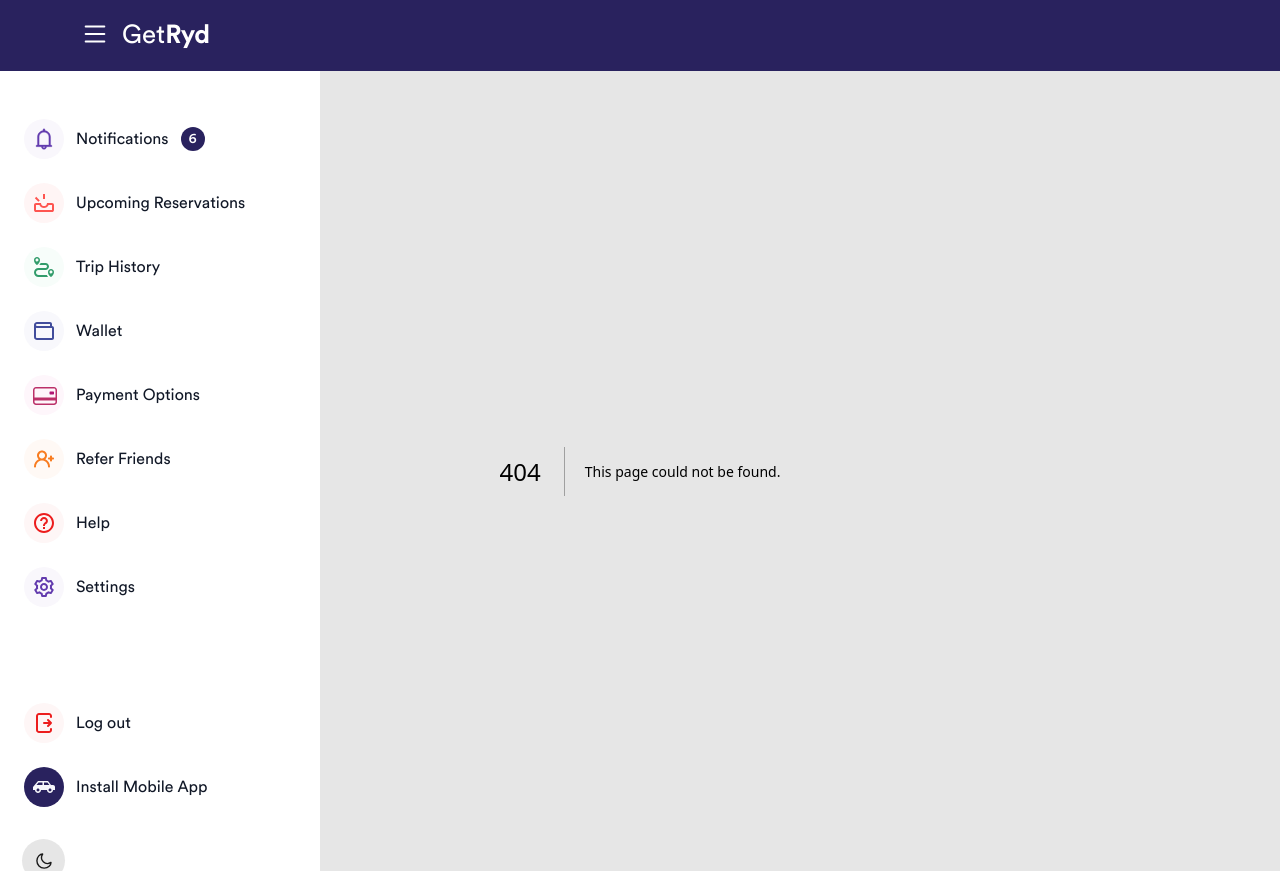
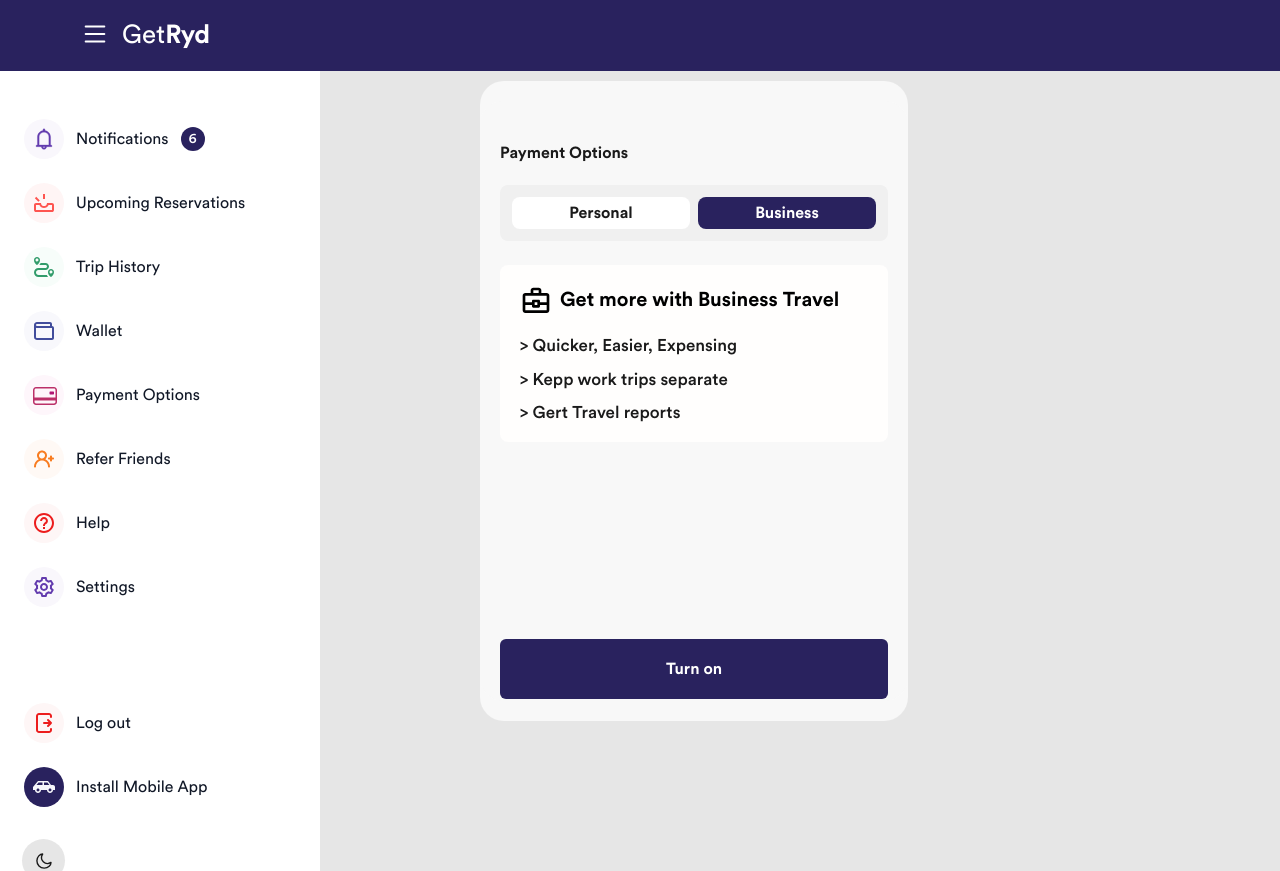
Before and after one commit to shohan-ch/ride-sharing-platform, a Next.js app: page /request_ride/choose_payment_option in a window 1280 px wide. Before the commit this address had no page. Built offline with nearby package versions, Linux system fonts and the light colour scheme.

Commit message:
choose payment option initially done

```diff
--- /dev/null
+++ b/src/components/RequestRide/PayementBusinessOption/PayementBusinessOptionView.jsx
@@ -0,0 +1,71 @@
+import PaymentButton from "@/components/Utils/Button/PaymentButton";
+import IconSvg from "@/icons/IconSvg";
+import Router from "next/router";
+
+const PayementBusinessOptionView = () => {
+  return (
+    <>
+      <section className="sec items-center justify-center md:block md:h-full md:w-full lg:flex lg:justify-start lg:pl-[480px] lg:pt-[10px] 2xs:block 2xs:h-full 2xs:w-full">
+        <div className="wrapper relative h-full bg-gray-1 py-5 dark:bg-dark-2 sm:dark:border-0 lg:w-[428px] lg:rounded-3xl lg:dark:border  2xl:min-h-[85vh] 3xl:min-h-[88vh]  2xs:w-auto 2xs:pb-10 2xs:dark:border-0">
+          <div className="h-full overflow-y-auto  overflow-x-hidden border-0 bg-gray-1 dark:bg-dark-2 sm:pt-0 sm:text-left lg:h-[460px] lg:rounded-3xl lg:pt-0 xl:h-[600px] 2xl:h-[500px] 3xl:h-[750px] 2xs:px-0 2xs:pt-0 2xs:text-left">
+            <div className="px-5 pt-2 pb-[25px] dark:bg-dark-2 md:pb-10">
+              <div className="mb-5">
+                <h2 className="mt-8 font-extrabold text-black dark:text-gray-2 2xl:text-22 3xl:text-[24px] 2xs:text-[18px]">
+                  Payment Options
+                </h2>
+              </div>
+              <div>
+                <div className="mb-6 flex items-center justify-between gap-2 rounded-lg bg-[#F0F0F0] p-3 dark:bg-dark-2">
+                  <PaymentButton
+                    handleClick={() =>
+                      Router.push("/request_ride/payment_personal")
+                    }
+                  >
+                    Personal
+                  </PaymentButton>
+
+                  <PaymentButton
+                    active={true}
+                    handleClick={() =>
+                      Router.push("/request_ride/payment_business")
+                    }
+                  >
+                    Business
+                  </PaymentButton>
+                </div>
+                <div className="mb-16 rounded-lg bg-bg-color p-5 pb-4 dark:bg-dark-2">
+                  <div className="center mb-4 flex gap-2">
+                    <IconSvg name={"requestRideBag"} />
+
+                    <h2 className="font-bold dark:text-white md:text-[16px] lg:text-[20px] 2xs:text-[14px]">
+                      Get more with Business Travel
+                    </h2>
+                  </div>
+                  <div className="">
+                    <p className="mb-2 text-[17px] font-medium text-black dark:text-white 2xs:text-[14px]">
+                      &gt; Quicker, Easier, Expensing
+                    </p>
+                    <p className="mb-2 text-[17px] font-medium text-black dark:text-white 2xs:text-[14px]">
+                      &gt; Kepp work trips separate
+                    </p>
+                    <p className="text-[17px] font-medium text-black dark:text-white 2xs:text-[14px]">
+                      &gt; Gert Travel reports
+                    </p>
+                  </div>
+                </div>
+                <button
+                  onclick="location.href=''"
+                  className="rounded-5 shadow-one dark:shadow-dark absolute left-0 right-0 mx-5 flex items-center justify-center rounded-md border-2 border-transparent bg-primary-500 py-4 text-base font-semibold text-white hover:bg-primary-hover hover:text-white focus:border-blue-500 focus:ring-blue-500 disabled:cursor-default disabled:opacity-70 dark:bg-primary dark:hover:bg-primary-500 md:bottom-0 lg:absolute lg:bottom-[22px] 2xs:fixed 2xs:bottom-[8px] 2xs:left-0 2xs:right-0"
+                >
+                  Turn on
+                </button>
+              </div>
+            </div>
+          </div>
+        </div>
+      </section>
+    </>
+  );
+};
+
+export default PayementBusinessOptionView;
--- /dev/null
+++ b/src/pages/request_ride/choose_payment_option.js
@@ -0,0 +1,12 @@
+import PayementBusinessView from "@/components/RequestRide/PayementBusiness/PayementBusinessView";
+import PayementBusinessOptionView from "@/components/RequestRide/PayementBusinessOption/PayementBusinessOptionView";
+
+const RequestRidePaymentPersonalPage = () => {
+  return (
+    <>
+      <PayementBusinessOptionView />
+    </>
+  );
+};
+
+export default RequestRidePaymentPersonalPage;
```
Also changed, not shown: src/icons/IconSvg.js.
